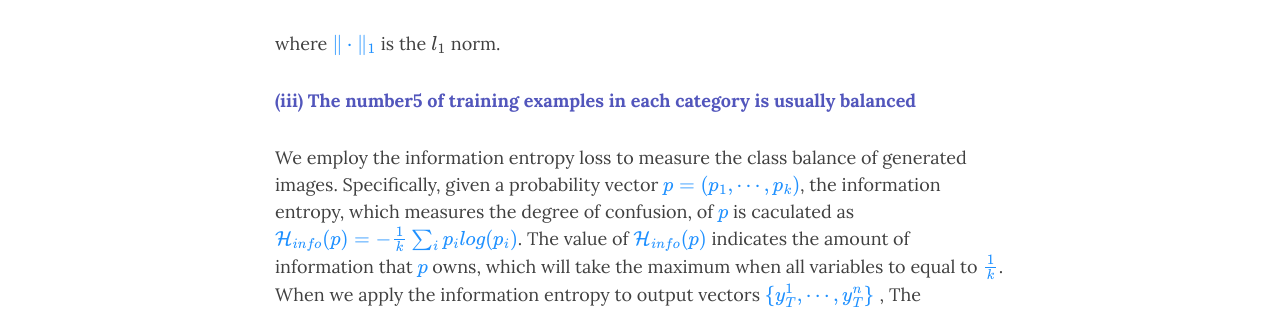
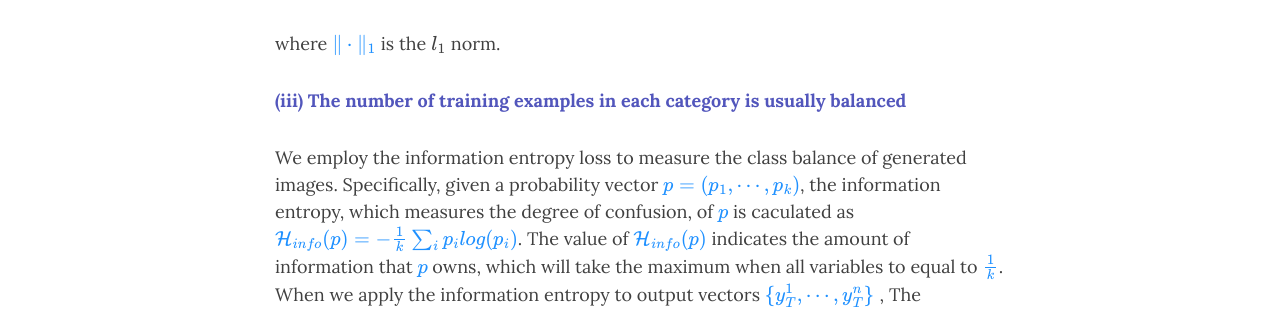
Before and after one commit to da2so/da2so.github.io, a Jekyll site: the page built from _posts/2020-08-13-Data-Free_Learning_of_Student_Networks.md, in a window 1280 px wide and 900 px high, scrolled down 2841 px. Shown: the part 171-480 px from the top of the window. Built offline with Jekyll 4.4.1, drawn with Linux system fonts in a browser that asks for light colours; nearby versions of some CDN libraries; formulas are drawn with MathJax 3.

Commit message:
upload post

```diff
--- a/_posts/2020-08-13-Data-Free_Learning_of_Student_Networks - 복사본.md
+++ b/_posts/2020-08-13-Data-Free_Learning_of_Student_Networks.md
@@ -92,7 +92,7 @@ L_a=-\frac{1}{n} \sum_i \Vert f^i_T\Vert_1, \quad \cdots Eq. (4)
 
 where <span style="color:DodgerBlue">$\Vert \cdot \Vert_1$</span> is the $l_1$ norm.
 
-<span style="color:#5256BC"><b>(iii) The number5 of training examples in each category is usually balanced</b></span>
+<span style="color:#5256BC"><b>(iii) The number of training examples in each category is usually balanced</b></span>
 
 We employ the information entropy loss to measure the class balance of generated images. Specifically, given a probability vector <span style="color:DodgerBlue">$p= (p_1, \cdots, p_k)$</span>, the information entropy, which measures the degree of confusion, of <span style="color:DodgerBlue">$p$</span> is caculated as <span style="color:DodgerBlue">$\mathcal{H}_\{ info \} (p)= -\frac{1}{k} \sum_i p_i log (p_i)$</span>. The value of <span style="color:DodgerBlue">$\mathcal{H}_{info}(p)$</span> indicates the amount of information that <span style="color:DodgerBlue">$p$</span> owns, which will take the maximum when all variables to equal to <span style="color:DodgerBlue">$\frac{1}{k}$</span>. When we apply the information entropy to output vectors <span style="color:DodgerBlue">$\\{ y^1_T, \cdots, y^n_T \\} \;$</span>, The information entropy loss of generated images is defined as
 
```
Also changed, not shown: _posts/2020-08-12-Zero-Shot_Knowledge_Distillation_in_Deep_Networks.md (renamed from _posts/2020-08-12-Zero-Shot_Knowledge_Distillation_in_Deep_Networks - 복사본.md), assets/post_img/2020-08-14-Zero-Shot_Knowledge_Transfer_via_Adversarial_Belif_Matching/1.png, assets/post_img/2020-08-14-Zero-Shot_Knowledge_Transfer_via_Adversarial_Belif_Matching/2.png, 4 other files.
